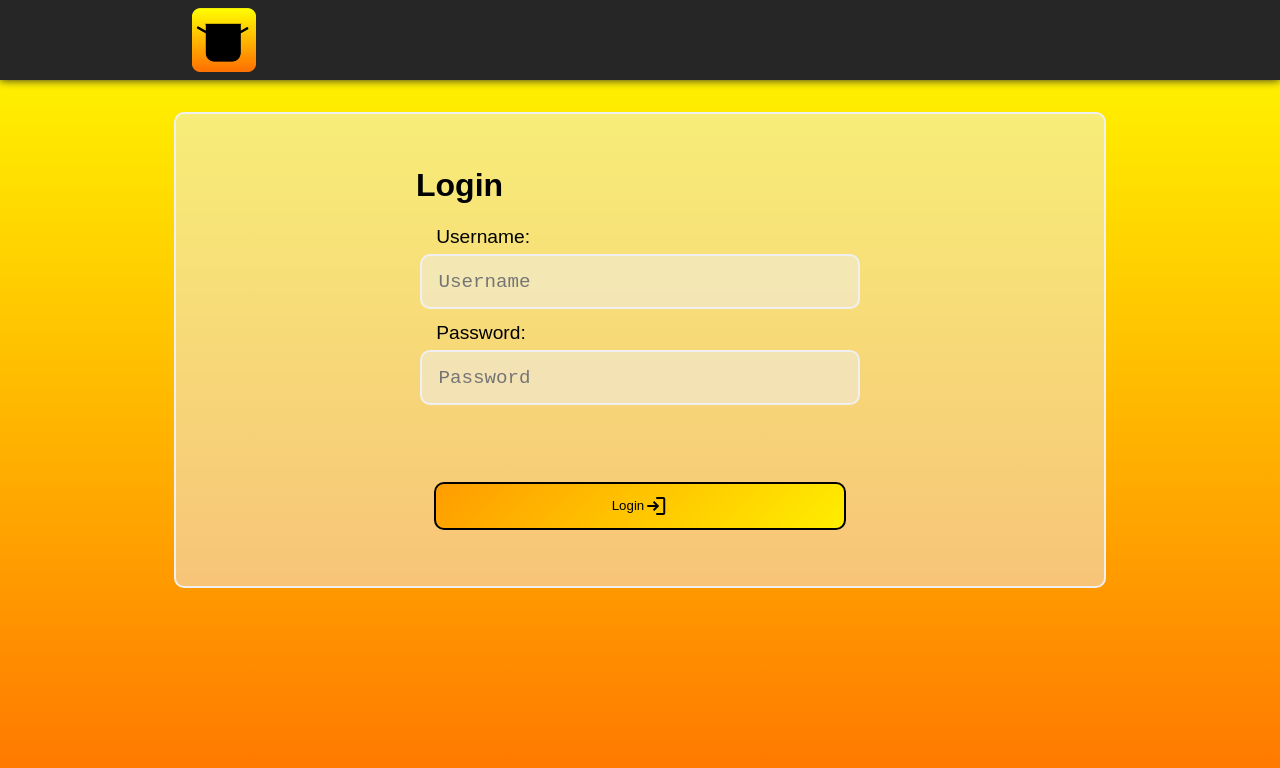
After one commit to jan-albrecht05/Kochbuch-DB, a PHP site: page /pages/login.php in a window 1280 px wide. The commit adds this page. Shown: the top 768 px of the page. Run offline with PHP 8.4, Linux system fonts and the light colour scheme.

Commit message:
adding login.php and logout.php with users.db

```diff
--- a/assets/css/gericht.css
+++ b/assets/css/gericht.css
@@ -17,6 +17,7 @@ h1{
     min-width: 100%;
     object-fit: cover;
     border-radius: 5px;
+    object-position: center;
 }
 #img2,
 #img3{
@@ -115,6 +116,9 @@ button:hover{
     padding-bottom: 1rem;
     border-top: 2px solid var(--bg-color);
     border-bottom: 2px solid var(--bg-color);
+}
+fieldset{
+    border:none;
 }
 #bewerten input{
     display: none;
--- /dev/null
+++ b/assets/css/login.css
@@ -0,0 +1,68 @@
+#login-form{
+    width: 50%;
+    min-height: 40lvh;
+    margin-inline: auto;
+    border-radius: 15px;
+    padding: 1rem;
+}
+.part{
+    height: 6rem;
+    display: block;
+}
+label{
+    font-size: 120%;
+    margin-left: 4.5%;
+}
+.pass-alert{
+    margin-left: 4.5%;
+    margin-top: .5rem;
+}
+input[type='text'],
+input{
+    display: block;
+    width: 90%;
+    margin-inline: auto;
+    height: 3rem;
+    margin-top: .4rem;
+    background-color: var(--bg-color-transparent);
+    color: var(--font-color);
+    border: 2px solid var(--bg-color);
+    border-radius: 10px;
+    padding: .1rem 1rem;
+    font-family: 'Courier New', Courier, monospace;
+    font-size: 120%;
+}
+input:focus{
+    border-color: black;
+    outline: none;
+}
+#login-form #login-button{
+    margin-top: 4rem;
+    height: 3rem;
+    border: 2px solid black;
+    width: 92%;
+    margin-inline: auto;
+    border-radius: 10px;
+    margin-bottom: 1.5rem;
+    background-image: linear-gradient(-45deg, var(--yellow) -20%, var(--orange) 150%);
+}
+#login-button span{
+    transition: all .2s;
+}
+#login-button:hover span{
+    margin-left: 1rem;
+}
+@media (max-width: 600px) {
+    #login-form{
+        width: 90%;
+        padding: 1rem;
+    }
+    input{
+        width: 90%;
+        margin-right: 1rem;
+    }
+    #login-form #login-button{
+        width: 95%;
+        margin-bottom: 1rem;
+    }
+}
--- a/assets/css/rezept-erstellen.css
+++ b/assets/css/rezept-erstellen.css
@@ -34,6 +34,11 @@ label.img-drop{
     border-radius: 5px;
     background-color: var(--bg-color-transparent);
     border-color: var(--grey);
+    user-select: none;
+}
+label.img-drop {
+    background-size: cover;
+    background-repeat: no-repeat;
 }
 label.img-drop:hover{
     background-color: var(--lightgrey);
--- a/assets/db/gerichte.sql
+++ b/assets/db/gerichte.sql
@@ -1,4 +1,3 @@
-BEGIN TRANSACTION;
 CREATE TABLE IF NOT EXISTS "gerichte" (
 	"id"	INTEGER,
 	"titel"	TEXT NOT NULL,
--- a/assets/js/gericht_images.js
+++ b/assets/js/gericht_images.js
@@ -3,12 +3,12 @@ function showImg1(){
     document.getElementById("img2").style.display = "none";
     document.getElementById("img3").style.display = "none";
 }
-function showImg1(){
+function showImg2(){
     document.getElementById("img1").style.display = "none";
     document.getElementById("img2").style.display = "block";
     document.getElementById("img3").style.display = "none";
 }
-function showImg1(){
+function showImg3(){
     document.getElementById("img1").style.display = "none";
     document.getElementById("img2").style.display = "none";
     document.getElementById("img3").style.display = "block";
--- /dev/null
+++ b/pages/login.php
@@ -0,0 +1,87 @@
+<!DOCTYPE html>
+<html lang="de">
+<head>
+    <meta charset="UTF-8">
+    <meta name="viewport" content="width=device-width, initial-scale=1.0">
+    <title>Login | Kochbuch</title>
+    <link rel="icon" href="../assets/icons/Topficon.png">
+    <link rel="stylesheet" href="../assets/css/main.css">
+    <link rel="stylesheet" href="../assets/css/root.css">
+    <link rel="stylesheet" href="../assets/css/heading.css">
+    <link rel="stylesheet" href="../assets/css/login.css">
+    <link rel="stylesheet" href="https://fonts.googleapis.com/css2?family=Material+Symbols+Outlined" />
+    <script src="../assets/js/footer.js"></script>
+    <script>
+        window.onload = () =>{
+            footer();
+        }
+    </script>
+    <style>
+        @media (min-height:644px) {
+            #footer{
+                position: absolute;
+            }
+        }
+    </style>
+</head>
+<body>
+<?php
+session_start();
+
+if ($_SERVER['REQUEST_METHOD'] === 'POST' && isset($_POST['login'])) {
+    $db = new SQLite3("../assets/db/users.db");
+    $username = trim($_POST['username']);
+    $password = $_POST['password'];
+
+    $stmt = $db->prepare("SELECT * FROM users WHERE username = :username");
+    $stmt->bindValue(':username', $username, SQLITE3_TEXT);
+    $result = $stmt->execute()->fetchArray(SQLITE3_ASSOC);
+
+    if ($result && password_verify($password, $result['password'])) {
+        $_SESSION['user_id'] = $result['id'];
+        $_SESSION['username'] = $result['username'];
+        $_SESSION['rolle'] = $result['rolle'];
+        $_SESSION['profile_picture'] = $result['profile_picture'];
+
+        // Handle redirect
+        if (!empty($_POST['redirect'])) {
+            $redirect = trim(str_replace(array("\r", "\n"), '', $_POST['redirect']));
+            header("Location: " . $redirect);
+        } else {
+            header("Location: ../index.php");
+        }
+        exit;
+    } else {
+        $login_error = "Benutzername oder Passwort falsch!";
+    }
+}
+?>
+    <div id="heading"><div id="inner-heading"><a id="logo" href="../index.php" class="center"><img id="logoimg" src="../assets/icons/Topficon.png" alt="Kochbuch" title="Home"></a></div></div>
+    <div id="main">
+        <form id="login-form" method="post" action="">
+            <h1>Login</h1>
+            <div class="part">
+                <label for="username">Username:</label><br>
+                <input type="text" id="username" name="username" placeholder="Username">
+            </div>
+            <div class="part">
+                <label for="password">Password:</label><br>
+                <input type="password" id="password" name="password" placeholder="Password">
+                <div class="pass-alert">
+                    <?php if (isset($login_error)) echo "<div style='color:red;'>$login_error</div>"; ?>
+                </div>
+            </div>
+            <?php if (isset($_GET['redirect'])): ?>
+                <input type="hidden" name="redirect" value="<?php echo htmlspecialchars($_GET['redirect'] ?? ''); ?>">
+            <?php endif; ?>
+            <button type="submit" name="login" id="login-button" class="center">Login<span class='material-symbols-outlined'>login</span></button>
+        </form>
+    </div>
+
+</body>
+<footer id="footer" class="center">
+    <div id="footer-content">
+        <!--code gets injected by footer.js-->
+    </div>
+</footer>
+</html>
```
Also changed, not shown: Databases.md (+21 -0 lines), assets/db/users.sql (added, +19 -0 lines), pages/gericht.php (+28 -25 lines), pages/logout.php (added, +7 -0 lines), pages/rezept-erstellen.php (+26 -6 lines), README.md, assets/db/gerichte.db, assets/db/users (clean).db (added), assets/db/users.db (added).
